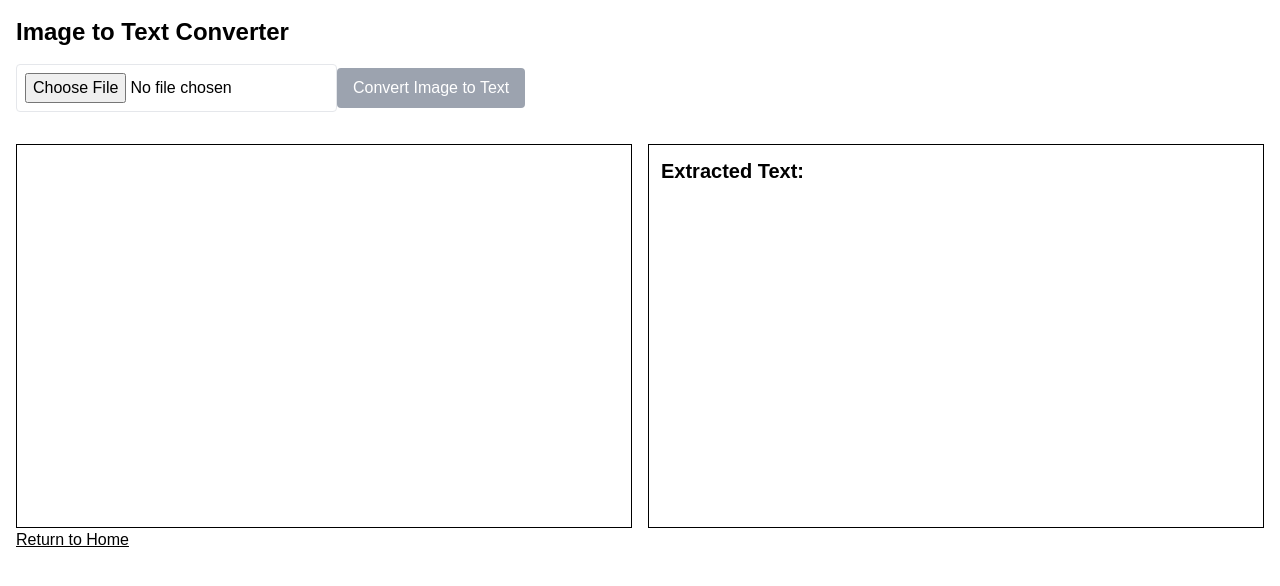
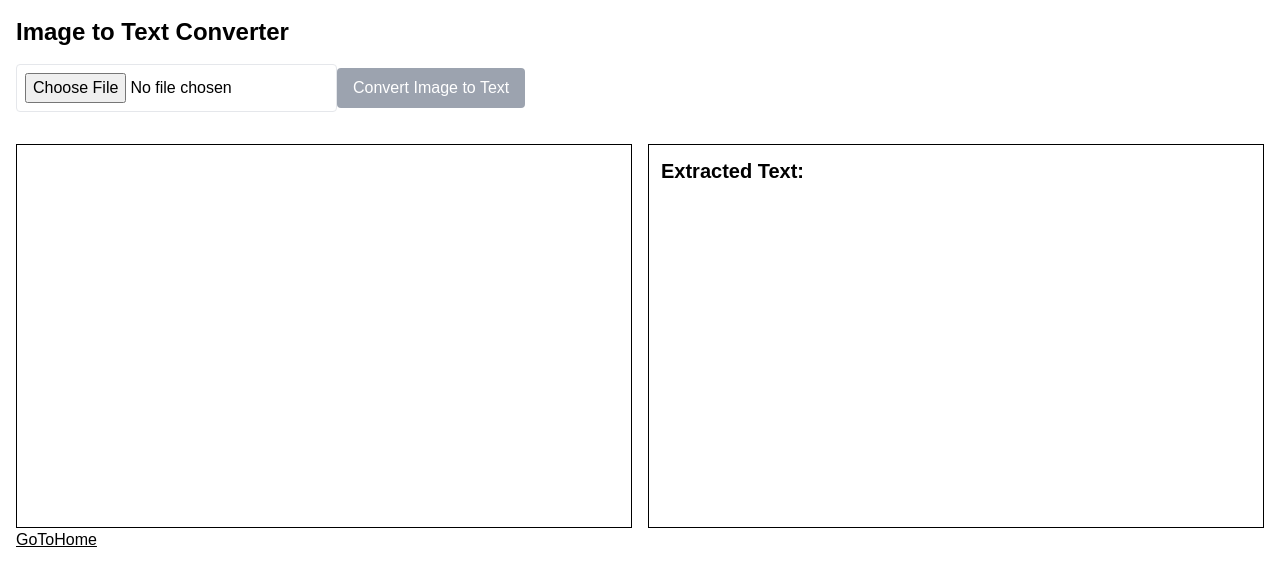
Before and after one commit to sameerkali/React_coding_round_practice, a React (Vite) app: page /sixteen in a window 1280 px wide. Shown: the top 586 px of the page. Built offline with nearby package versions, Linux system fonts and the light colour scheme.

Commit message:
add a custom gotohome component in sixteen

```diff
--- a/src/All Assessment/assessment16/Sixteen.jsx
+++ b/src/All Assessment/assessment16/Sixteen.jsx
@@ -78,6 +78,7 @@
 import React, { useState, useEffect } from "react";
 import { Link } from "react-router-dom";
 import Tesseract from "tesseract.js";
+import GoToHome from "../../Components/GoToHome";
 
 const Sixteen = () => {
   const [image, setImage] = useState(null);
@@ -163,9 +164,7 @@ const Sixteen = () => {
         <p>{text}</p>
       </div>
     </div>
-    <Link to={`/`} className="underline hover:text-gray-600">
-      Return to Home
-    </Link>
+    <GoToHome/>
   </div>
   );
 };
```
